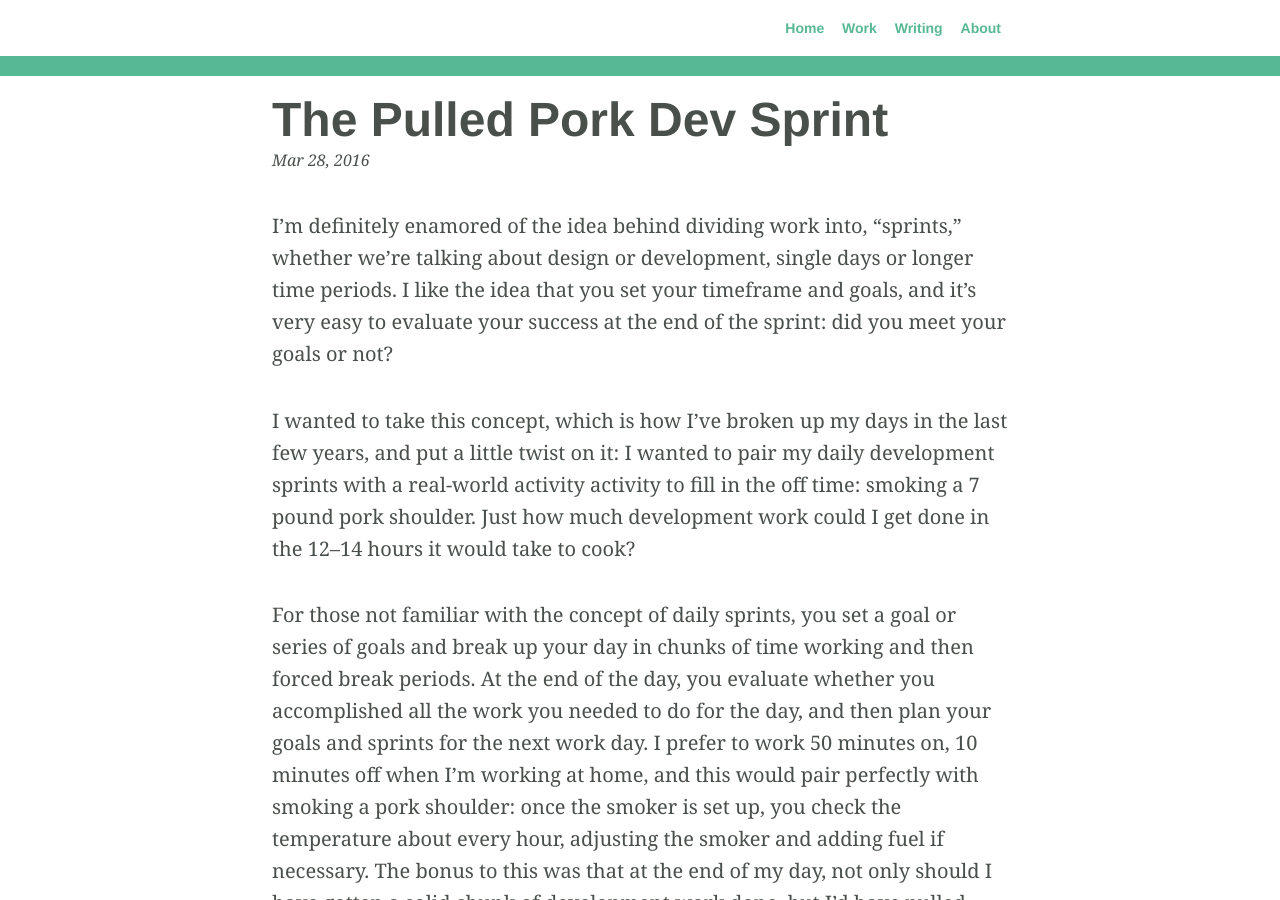
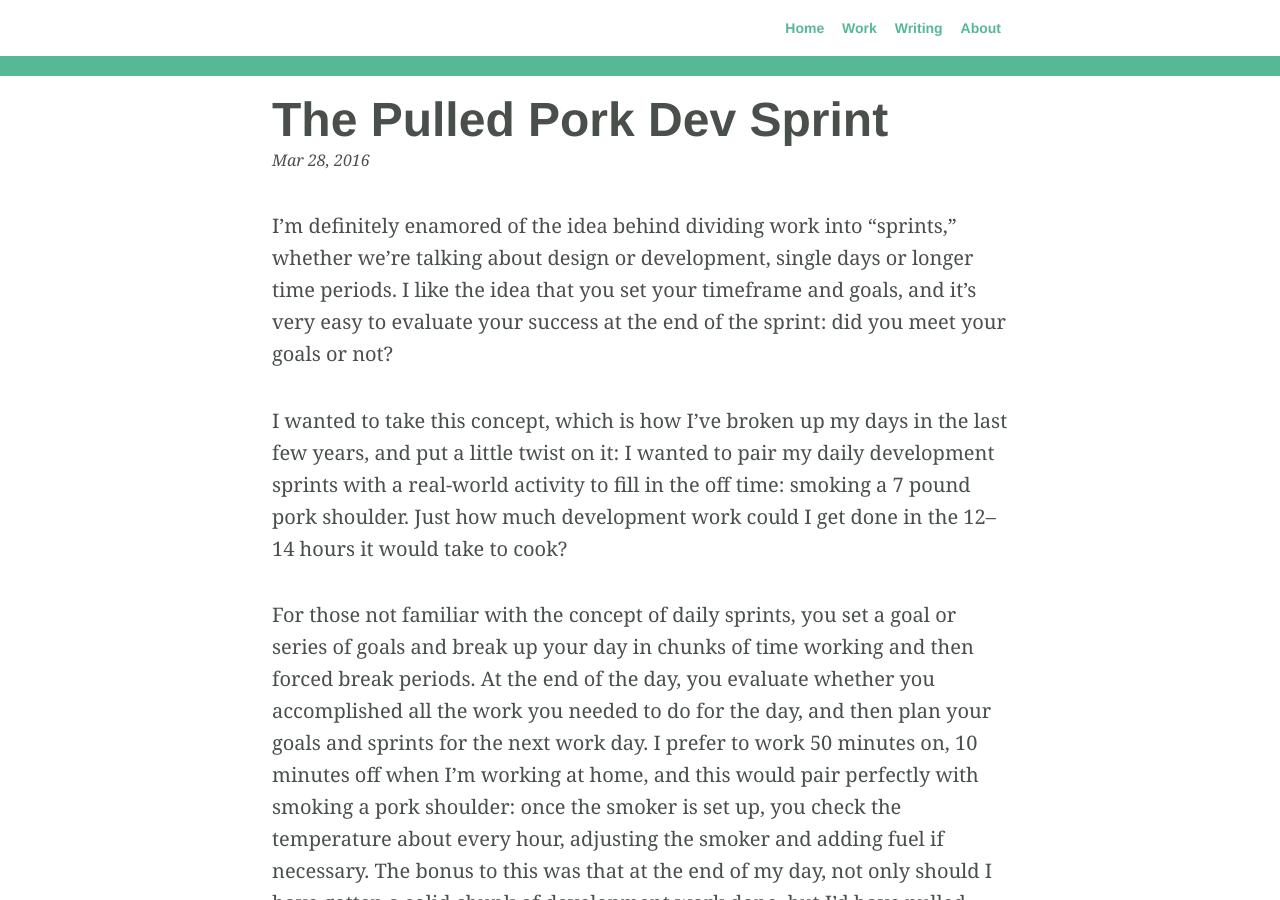
Before and after one commit to scruffypixels/scruffypixels.github.io, a Jekyll site: the page built from _posts/2016-03-28-pulled-pork-dev-sprint.html, in a window 1280 px wide and 900 px high. Built offline with Jekyll 4.4.1, drawn with Linux system fonts in a browser that asks for light colours; some web fonts are replaced; comment, search, counter and statistics services are not loaded; some of the changed text lies outside the part shown.

Commit message:
post edits

```diff
--- a/_posts/2016-03-28-pulled-pork-dev-sprint.html
+++ b/_posts/2016-03-28-pulled-pork-dev-sprint.html
@@ -7,9 +7,9 @@
 description: "How much development work can you get done in the time it takes to make a 7 pound pork shoulder? A lot, it turns out."
 ---
 <div class="site-width">
-	<p>I’m definitely enamored of the idea behind dividing work into, “sprints,” whether we’re talking about design or development, single days or longer time periods. I like the idea that you set your timeframe and goals, and it’s very easy to evaluate your success at the end of the sprint: did you meet your goals or not?</p>
+	<p>I’m definitely enamored of the idea behind dividing work into “sprints,” whether we’re talking about design or development, single days or longer time periods. I like the idea that you set your timeframe and goals, and it’s very easy to evaluate your success at the end of the sprint: did you meet your goals or not?</p>
 
-	<p>I wanted to take this concept, which is how I’ve broken up my days in the last few years, and put a little twist on it: I wanted to pair my daily development sprints with a real-world activity activity to fill in the off time: smoking a 7 pound pork shoulder. Just how much development work could I get done in the 12–14 hours it would take to cook?</p>
+	<p>I wanted to take this concept, which is how I’ve broken up my days in the last few years, and put a little twist on it: I wanted to pair my daily development sprints with a real-world activity to fill in the off time: smoking a 7 pound pork shoulder. Just how much development work could I get done in the 12–14 hours it would take to cook?</p>
 
 	<p>For those not familiar with the concept of daily sprints, you set a goal or series of goals and break up your day in chunks of time working and then forced break periods. At the end of the day, you evaluate whether you accomplished all the work you needed to do for the day, and then plan your goals and sprints for the next work day. I prefer to work 50 minutes on,  10 minutes off when I’m working at home, and this would pair perfectly with smoking a pork shoulder: once the smoker is set up, you check the temperature about every hour, adjusting the smoker and adding fuel if necessary. The bonus to this was that at the end of my day, not only should I have gotten a solid chunk of development work done, but I’d have pulled pork to celebrate.</p>
 
```
Also changed, not shown: other parts of _posts/2016-03-28-pulled-pork-dev-sprint.html (+1 -1 lines).
